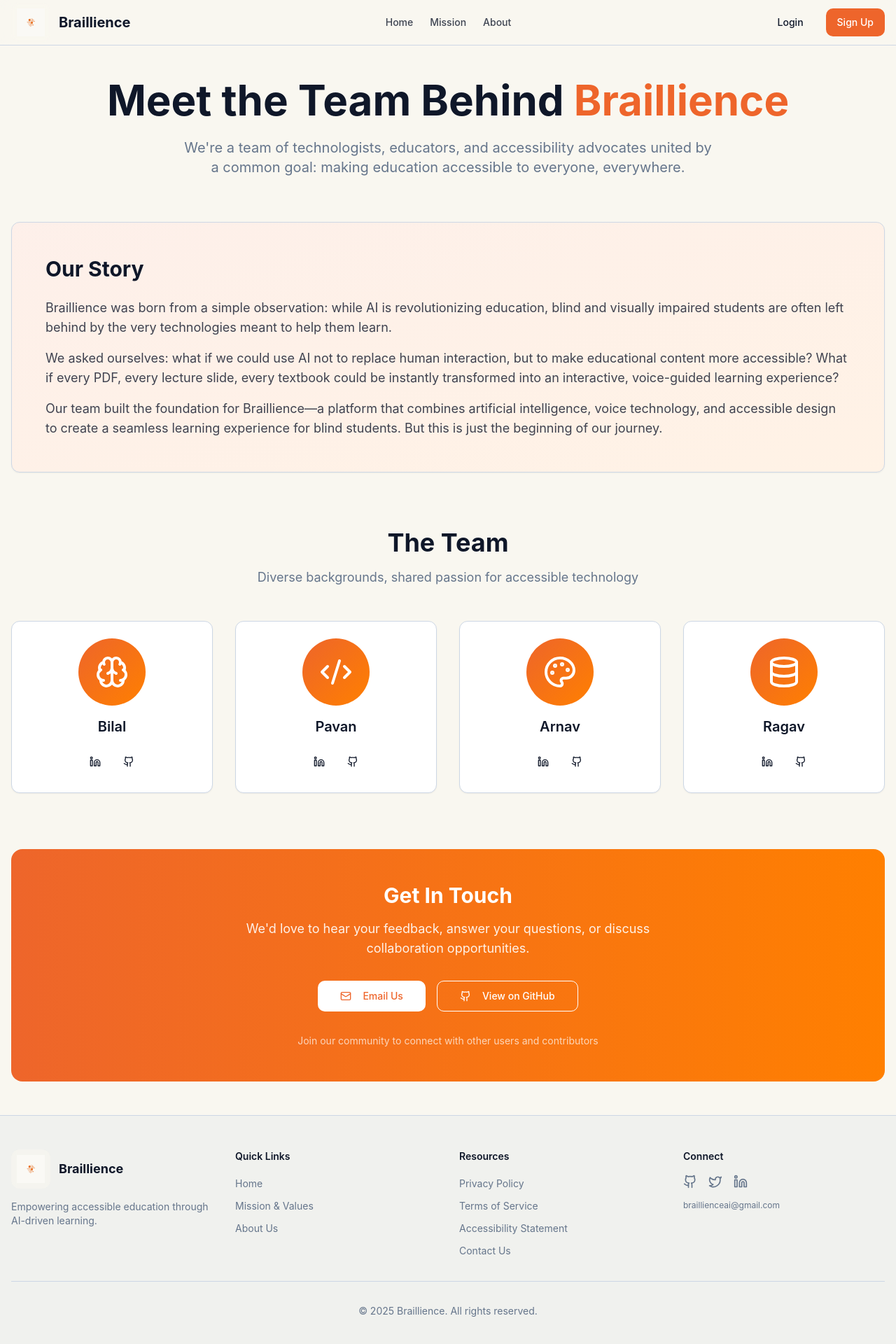
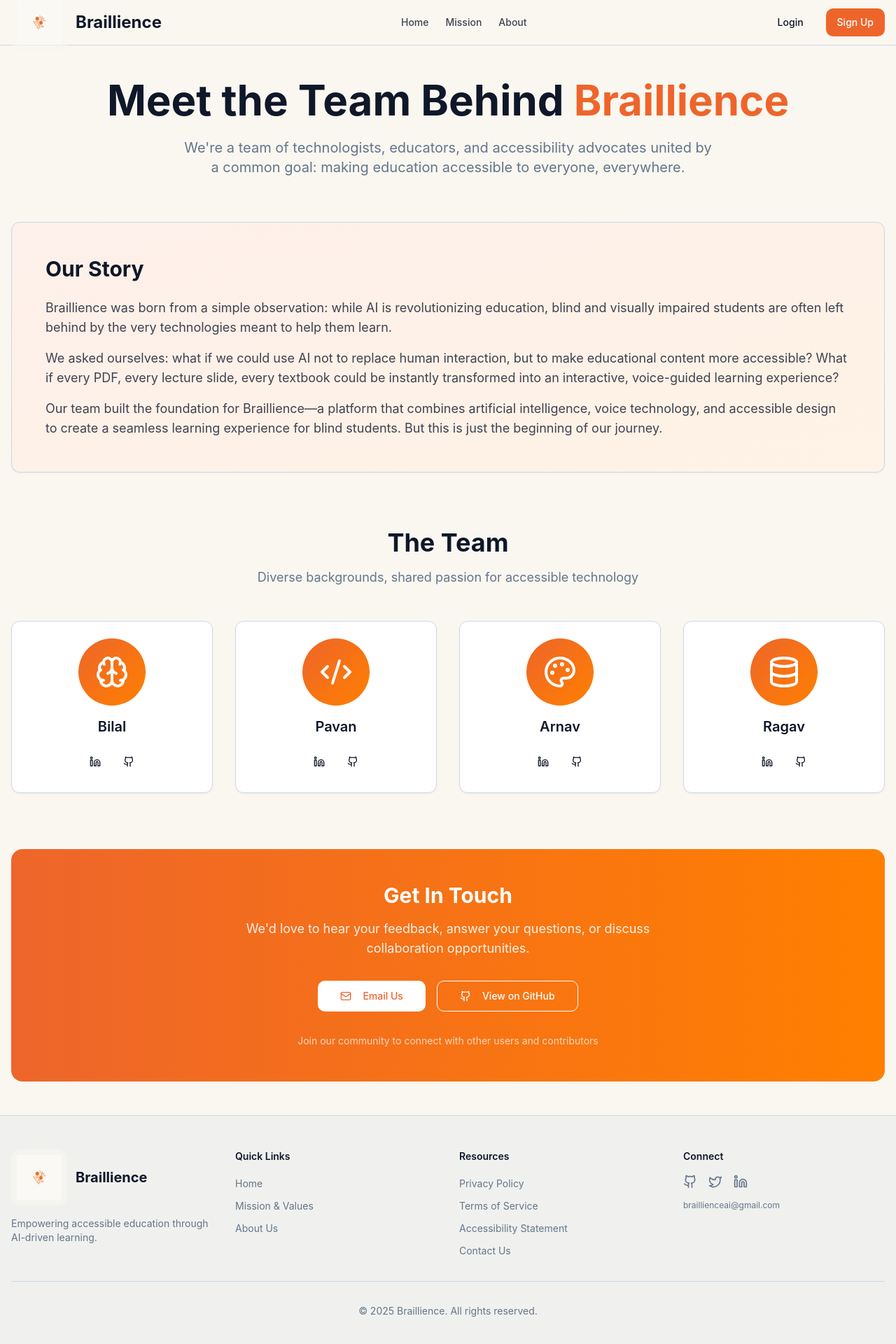
Before and after one commit to Pavanmahaveer7/braille-hear-learn, a React (Vite) app: page /about in a window 1280 px wide. Shown: the top 1920 px of the page at 70% size. Built offline with nearby package versions, Linux system fonts and the light colour scheme; the HTML template or start-up script is replaced by a standard one.

Commit message:
Increase logo size

```diff
--- a/src/components/Footer.tsx
+++ b/src/components/Footer.tsx
@@ -12,7 +12,7 @@ export const Footer = () => {
           {/* Brand */}
           <div className="space-y-4">
             <div className="flex items-center space-x-3">
-              <div className="h-14 w-14 rounded-lg overflow-hidden bg-background/50 backdrop-blur-sm p-2">
+              <div className="h-20 w-20 rounded-lg overflow-hidden bg-background/50 backdrop-blur-sm p-2">
                 <img
                   src={logo}
                   alt="Braillience Logo"
@@ -20,7 +20,7 @@ export const Footer = () => {
                   style={{ mixBlendMode: 'multiply' }}
                 />
               </div>
-              <span className="text-lg font-bold text-foreground">Braillience</span>
+              <span className="text-xl font-bold text-foreground">Braillience</span>
             </div>
             <p className="text-sm text-muted-foreground">
               Empowering accessible education through AI-driven learning.
--- a/src/components/Header.tsx
+++ b/src/components/Header.tsx
@@ -67,7 +67,7 @@ export const Header = () => {
 
       <div className="container mx-auto flex h-16 items-center justify-between px-4">
         <Link to="/" className="flex items-center space-x-3" aria-label="Braillience Home">
-          <div className="relative h-12 w-12 sm:h-14 sm:w-14 rounded-lg overflow-hidden bg-background/50 backdrop-blur-sm p-2 transition-all hover:scale-105 hover:shadow-lg">
+          <div className="relative h-16 w-16 sm:h-20 sm:w-20 rounded-lg overflow-hidden bg-background/50 backdrop-blur-sm p-2 transition-all hover:scale-105 hover:shadow-lg">
             <img
               src={logo}
               alt="Braillience Logo"
@@ -75,7 +75,7 @@ export const Header = () => {
               style={{ mixBlendMode: 'multiply' }}
             />
           </div>
-          <span className="hidden text-xl font-bold text-foreground sm:inline-block">
+          <span className="hidden text-2xl font-bold text-foreground sm:inline-block">
             Braillience
           </span>
         </Link>
```
